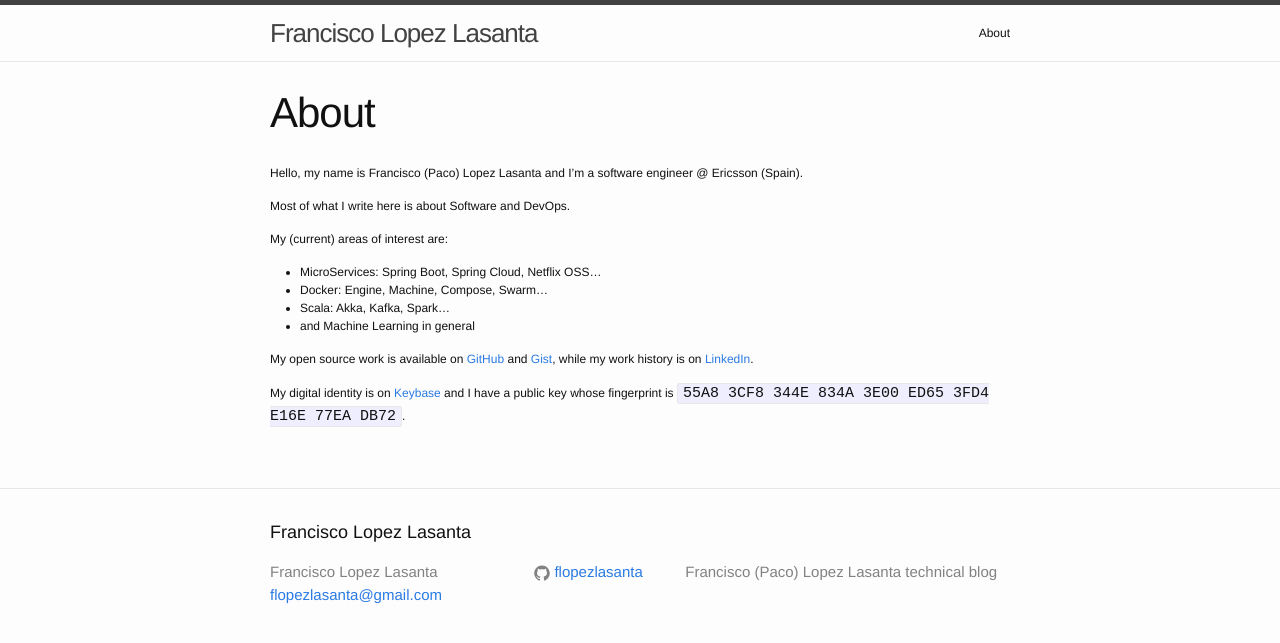
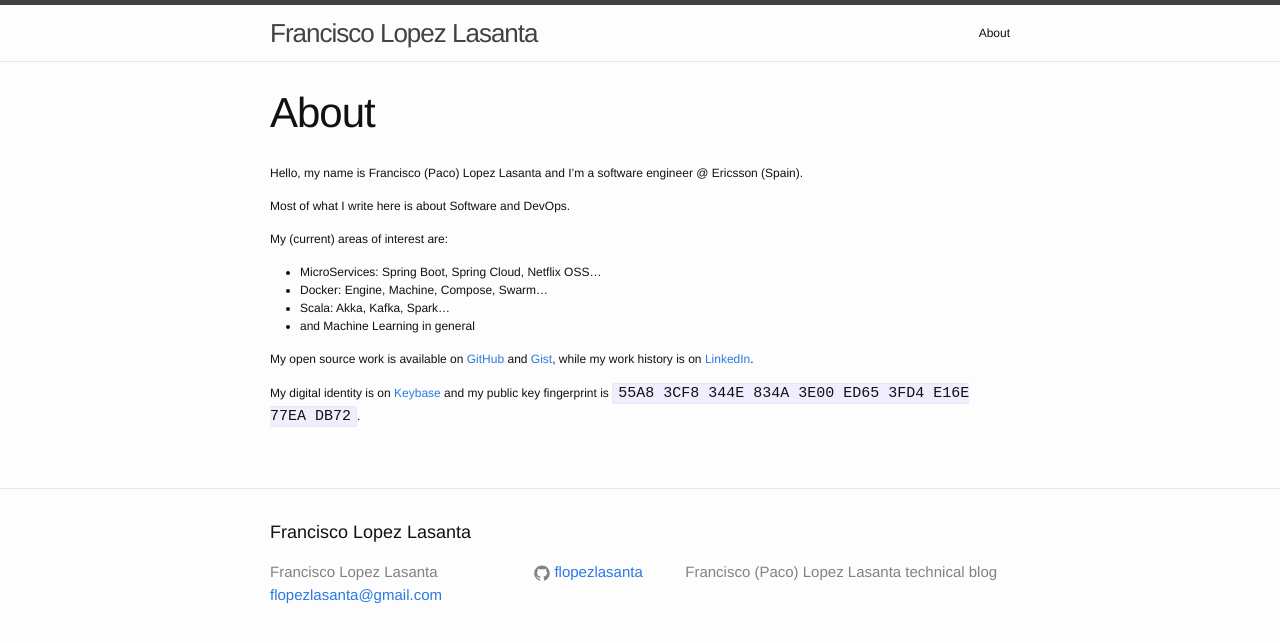
Before and after one commit to flopezlasanta/flopezlasanta.github.io, a Jekyll site: the page built from about.md, in a window 1280 px wide. Shown: the top 643 px of the page. Built offline with Jekyll 4.4.1, drawn with Linux system fonts in a browser that asks for light colours.

Commit message:
some formatting and content changes

````diff
--- a/about.md
+++ b/about.md
@@ -17,4 +17,4 @@ My (current) areas of interest are:
 
 My open source work is available on [GitHub](https://github.com/flopezlasanta) and [Gist](https://gist.github.com/flopezlasanta), while my work history is on [LinkedIn](https://es.linkedin.com/in/flopezlasanta).
 
-My digital identity is on [Keybase](https://keybase.io/flopezlasanta) and I have a public key whose fingerprint is ```55A8 3CF8 344E 834A 3E00 ED65 3FD4 E16E 77EA DB72```.
+My digital identity is on [Keybase](https://keybase.io/flopezlasanta) and my public key fingerprint is ```55A8 3CF8 344E 834A 3E00 ED65 3FD4 E16E 77EA DB72```.
````
